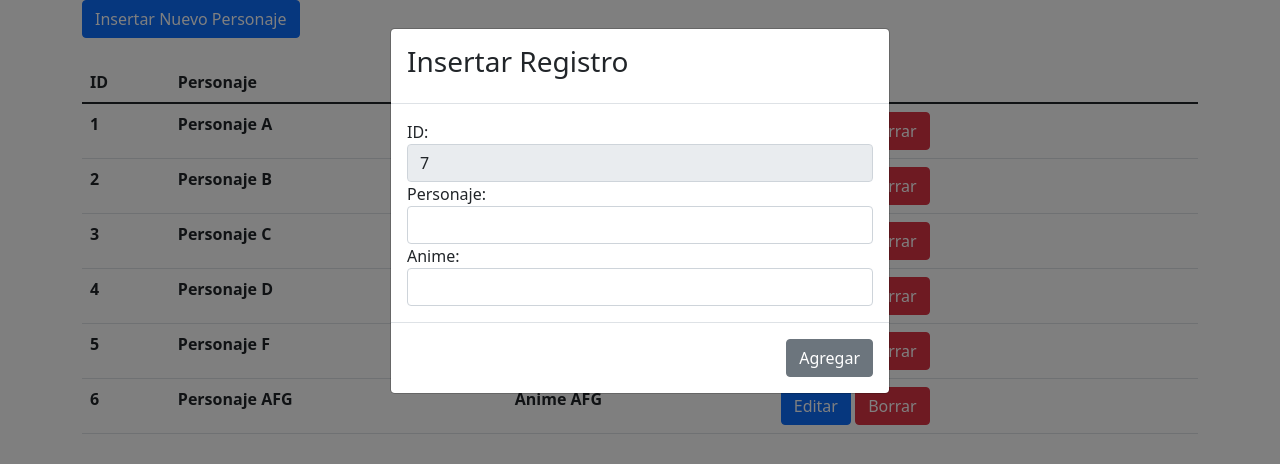
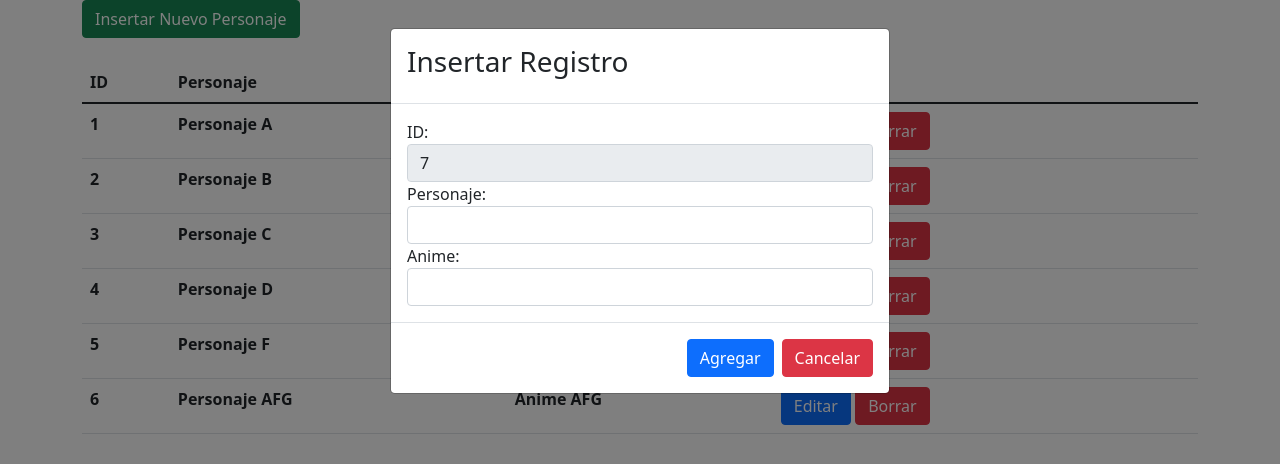
Before and after one commit to YordanSBarrera/CRUD_React, a React (Create React App) app: page / in a window 1280 px wide. Both pictures are taken after a click on the button "Insertar Nuevo Personaje". Shown: the top 464 px of the page. Built offline with nearby package versions, Linux system fonts and the light colour scheme.

Commit message:
implementando INSERTAR

```diff
--- a/src/App.js
+++ b/src/App.js
@@ -31,13 +31,23 @@ class App extends React.Component {
     modalInsertar: false,
   };
   handleChange = (e) => {
+    // console.log(this.state.form);
     this.setState({
-      ...this.state.form,
-      [e.target.name]: e.target.value,
+      form: { ...this.state.form, [e.target.name]: e.target.value },
     });
+    //console.log(e.target.value);
   };
   cerrarModal = () => {
     this.setState({ modalInsertar: false });
+  };
+  insertar = () => {
+    console.log(this.state.form);
+    var ValorNuevo = { ...this.state.form };
+    ValorNuevo.id = this.state.data.length + 1;
+    var lista = this.state.data;
+    lista.push(ValorNuevo);
+    this.setState({ data: lista });
+    this.cerrarModal();
   };
 
   render() {
@@ -45,7 +55,7 @@ class App extends React.Component {
       <div>
         <Container>
           <Button
-            color="primary"
+            color="success"
             onClick={() => {
               this.setState({ modalInsertar: true });
             }}
@@ -108,11 +118,21 @@ class App extends React.Component {
             </FormGroup>
             <FormGroup>
               <label>Anime:</label>
-              <input className="form-control" type="text" name="anime" on />
+              <input
+                className="form-control"
+                type="text"
+                name="anime"
+                onChange={this.handleChange}
+              />
             </FormGroup>
           </ModalBody>
           <ModalFooter>
-            <Button onClick={this.cerrarModal}>Agregar</Button>
+            <Button onClick={this.insertar} color="primary">
+              Agregar
+            </Button>
+            <Button onClick={this.cerrarModal} color="danger">
+              Cancelar
+            </Button>
           </ModalFooter>
         </Modal>
       </div>
```
